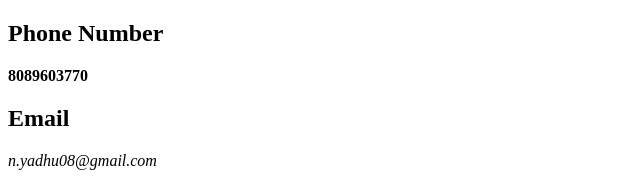
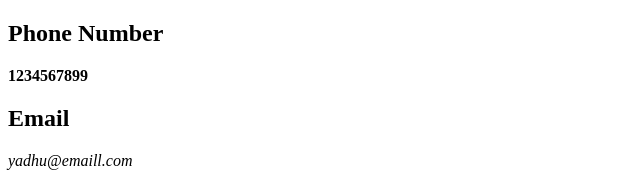
Before and after one commit to Yadhu-Nandan/cv, a plain HTML site: page contact.html in a window 1280 px wide. Shown: the top 183 px of the page, 0-640 px from the left. Drawn offline with Linux system fonts and the light colour scheme.

Commit message:
Update contact.html

```diff
--- a/contact.html
+++ b/contact.html
@@ -6,9 +6,9 @@
   </head>
   <body>
     <h2>Phone Number</h2>
-    <p><strong>8089603770</strong></p>
+    <p><strong>1234567899</strong></p>
     <h2>Email</h2>
-    <p><em>n.yadhu08@gmail.com</em></p>
+    <p><em>yadhu@emaill.com</em></p>
     <form  action="mailto:yadhunandan@email.com" method="post" enctype="text/plain">
       <label>Your Name:</label>
       <input type="text" name="Yourname" value="">
```
